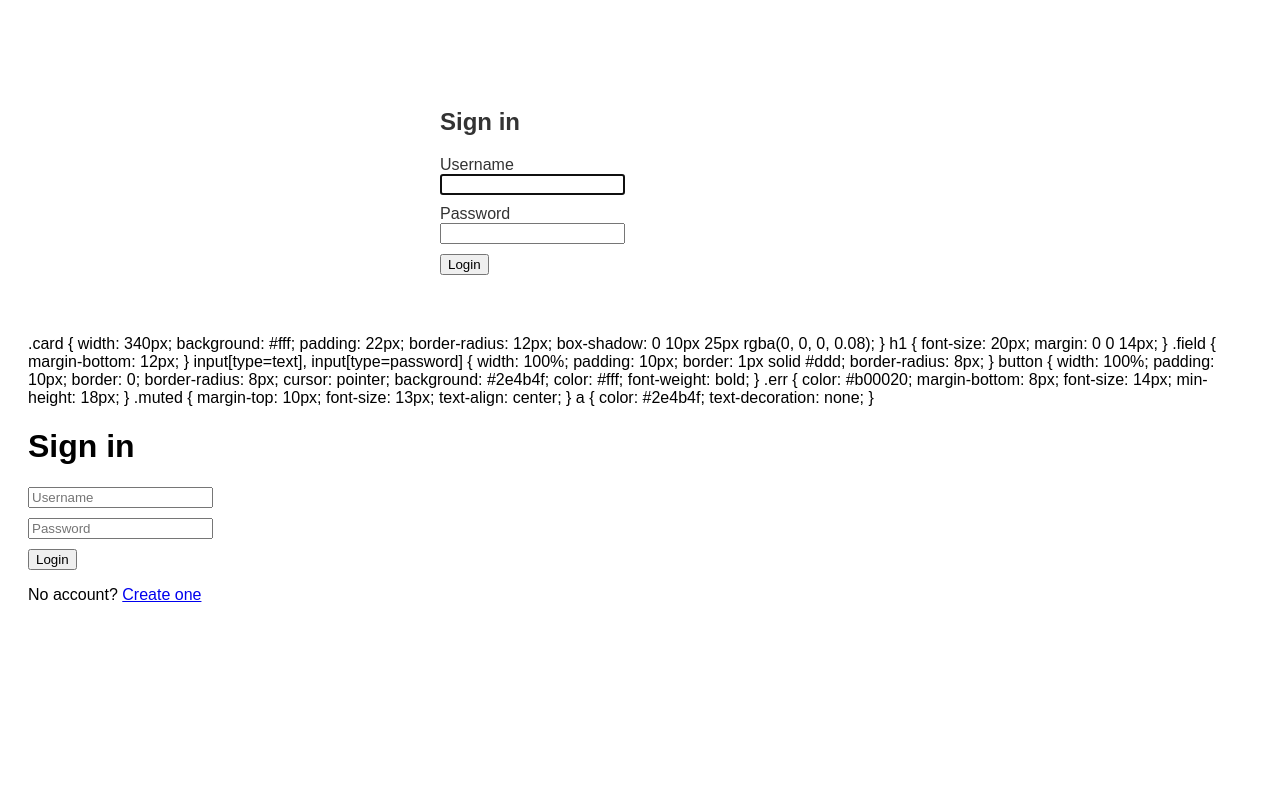
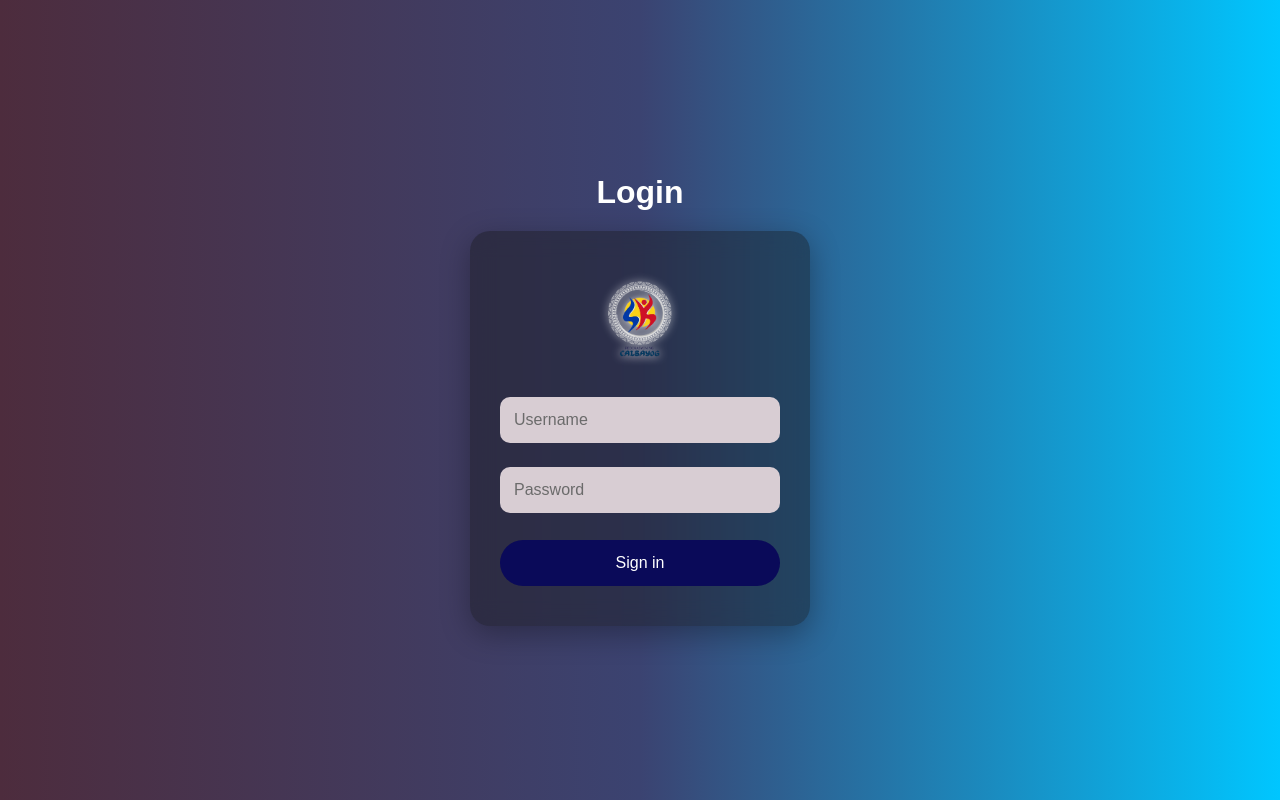
Before and after one commit to ellyzabolfango/capstone_website_draft, a PHP site: page /login.php in a window 1280 px wide. Run offline with PHP 8.4, Linux system fonts and the light colour scheme.

Commit message:
Update login.php

```diff
--- a/public/login.php
+++ b/public/login.php
@@ -1,157 +1,108 @@
 <?php
 session_start();
-require_once __DIR__ . '/../config/db.php';
-require_once __DIR__ . '/../helpers/csrf.php';
+require_once __DIR__ . '/../config/db.php'; // adjust path if needed
 
-// If already logged in, bounce to dashboard (change to your overview page)
-if (!empty($_SESSION['user_id'])) {
-  header("Location: /capstone_website_draft/public/index.php");
-  exit;
-}
+$login_error = '';
 
-$error = '';
+if ($_SERVER["REQUEST_METHOD"] === "POST") {
+  $username = trim($_POST['username'] ?? '');
+  $passwordInput = $_POST['password'] ?? '';
 
-if ($_SERVER['REQUEST_METHOD'] === 'POST') {
-  csrf_verify(); // 🔒 must be first on POST
+  // fetch user by username
+  $stmt = db()->prepare("SELECT id, username, password, role, is_active FROM users WHERE username = ?");
+  $stmt->bind_param("s", $username);
+  $stmt->execute();
+  $result = $stmt->get_result();
 
-  $username = trim($_POST['username'] ?? '');
-  $password = $_POST['password'] ?? '';
+  if ($result->num_rows === 1) {
+    $user = $result->fetch_assoc();
 
-  if ($username === '' || $password === '') {
-    $error = 'Please enter username and password.';
+    if ((int)$user['is_active'] !== 1) {
+      $login_error = "Account is inactive.";
+    } elseif (password_verify($passwordInput, $user['password'])) {
+      // ✅ success
+      session_regenerate_id(true); // security against fixation
+      $_SESSION['user_id'] = $user['id'];
+      $_SESSION['username'] = $user['username'];
+      $_SESSION['role'] = $user['role']; // use DB role (admin/user)
+
+      header("Location: index.php");
+      exit;
+    } else {
+      $login_error = "Invalid username or password.";
+    }
   } else {
-    $stmt = db()->prepare("SELECT id, username, password, role, is_active FROM users WHERE username = ?");
-    $stmt->bind_param("s", $username);
-    $stmt->execute();
-    $res = $stmt->get_result();
-    $user = $res->fetch_assoc();
-
-    if (!$user) {
-      $error = 'Invalid credentials.';
-    } elseif ((int)$user['is_active'] !== 1) {
-      $error = 'Your account is inactive.';
-    } elseif (!password_verify($password, $user['password'])) {
-      $error = 'Invalid credentials.';
-    } else {
-      // ✅ success
-      session_regenerate_id(true); // 🔒 prevent session fixation
-      $_SESSION['user_id']  = (int)$user['id'];
-      $_SESSION['username'] = $user['username'];
-      $_SESSION['role']     = $user['role'];
-
-      // Optional: track last login
-      // db()->query("UPDATE users SET last_login = NOW() WHERE id=".(int)$user['id']);
-
-      // redirect per role (customize destinations)
-      if ($user['role'] === 'admin') {
-        header("Location: /capstone_website_draft/public/index.php");
-      } else {
-        header("Location: /capstone_website_draft/public/index.php");
-      }
-      exit;
-    }
+    $login_error = "Invalid username or password.";
   }
 }
 ?>
+
 <!DOCTYPE html>
 <html lang="en">
 <head>
-  <meta charset="UTF-8"><title>Login</title>
-  <meta name="viewport" content="width=device-width, initial-scale=1.0">
-  <style>/* keep your existing styles; minimal here */ body{font-family:Arial;padding:20px;} .box{max-width:400px;margin:40px auto;padding:20px;border-radius:12px;background:#fff;color:#333} .field{margin:10px 0} .error{color:#b00020;margin:8px 0}</style>
+  <meta charset="UTF-8" />
+  <meta name="viewport" content="width=device-width, initial-scale=1.0"/>
+  <title>Login</title>
+  <style>
+    * { box-sizing: border-box; margin: 0; padding: 0; }
+    body {
+      font-family: Arial, sans-serif;
+      height: 100vh;
+      background: linear-gradient(to right, #4d2c3d, #3b4371, #00c6ff);
+      display: flex; justify-content: center; align-items: center;
+      color: #fff;
+    }
+    .container { display: flex; flex-direction: column; align-items: center; }
+    .login-title {
+      font-size: 2rem; font-weight: bold;
+      margin-bottom: 20px; text-align: center;
+    }
+    .login-box {
+      background: rgba(20, 20, 20, 0.4);
+      backdrop-filter: blur(12px);
+      padding: 40px 30px;
+      border-radius: 20px;
+      box-shadow: 0 8px 30px rgba(0, 0, 0, 0.3);
+      width: 340px; text-align: center;
+    }
+    .logo {
+      width: 90px; margin-bottom: 20px;
+      filter: drop-shadow(0 0 5px white);
+    }
+    .input {
+      width: 100%; padding: 14px; margin: 12px 0;
+      border: none; border-radius: 10px;
+      background-color: #d8cdd3; color: #3e322e;
+      font-size: 1rem;
+    }
+    .input::placeholder { color: #6b6b6b; }
+    .sign-in-button {
+      background-color: #0a0a59; color: white;
+      border: none; padding: 14px; width: 100%;
+      border-radius: 30px; font-size: 1rem;
+      margin-top: 15px; cursor: pointer;
+      transition: background-color 0.3s;
+    }
+    .sign-in-button:hover { background-color: #00003f; }
+    .error-message {
+      color: white; background-color: #b0423c;
+      padding: 10px; border-radius: 5px;
+      margin-bottom: 15px;
+    }
+  </style>
 </head>
 <body>
-  <div class="box">
-    <h2>Sign in</h2>
-    <?php if ($error): ?><div class="error"><?= htmlspecialchars($error) ?></div><?php endif; ?>
-    <form method="post">
-      <?= csrf_field() ?>
-      <div class="field">
-        <label>Username</label><br>
-        <input type="text" name="username" required autofocus>
-      </div>
-      <div class="field">
-        <label>Password</label><br>
-        <input type="password" name="password" required>
-      </div>
-      <button type="submit">Login</button>
+  <div class="container">
+    <div class="login-title">Login</div>
+    <form class="login-box" method="POST" action="">
+      <img src="sklogo.png" alt="Logo" class="logo" />
+      <?php if (!empty($login_error)): ?>
+        <div class="error-message"><?= htmlspecialchars($login_error) ?></div>
+      <?php endif; ?>
+      <input type="text" name="username" placeholder="Username" class="input" required />
+      <input type="password" name="password" placeholder="Password" class="input" required />
+      <button type="submit" class="sign-in-button">Sign in</button>
     </form>
   </div>
 </body>
 </html>
-.card {
-            width: 340px;
-            background: #fff;
-            padding: 22px;
-            border-radius: 12px;
-            box-shadow: 0 10px 25px rgba(0, 0, 0, 0.08);
-        }
-
-        h1 {
-            font-size: 20px;
-            margin: 0 0 14px;
-        }
-
-        .field {
-            margin-bottom: 12px;
-        }
-
-        input[type=text],
-        input[type=password] {
-            width: 100%;
-            padding: 10px;
-            border: 1px solid #ddd;
-            border-radius: 8px;
-        }
-
-        button {
-            width: 100%;
-            padding: 10px;
-            border: 0;
-            border-radius: 8px;
-            cursor: pointer;
-            background: #2e4b4f;
-            color: #fff;
-            font-weight: bold;
-        }
-
-        .err {
-            color: #b00020;
-            margin-bottom: 8px;
-            font-size: 14px;
-            min-height: 18px;
-        }
-
-        .muted {
-            margin-top: 10px;
-            font-size: 13px;
-            text-align: center;
-        }
-
-        a {
-            color: #2e4b4f;
-            text-decoration: none;
-        }
-    </style>
-</head>
-
-<body>
-    <div class="card">
-        <h1>Sign in</h1>
-        <div class="err"><?= htmlspecialchars($error ?? '', ENT_QUOTES) ?></div>
-        <form method="post">
-            <?= csrf_field(); ?>
-            <div class="field">
-                <input type="text" name="username" placeholder="Username" required>
-            </div>
-            <div class="field">
-                <input type="password" name="password" placeholder="Password" required>
-            </div>
-            <button type="submit">Login</button>
-        </form>
-        <p class="muted">No account? <a href="/capstone_website/public/register.php">Create one</a></p>
-    </div>
-</body>
-
-
-</html>
```
